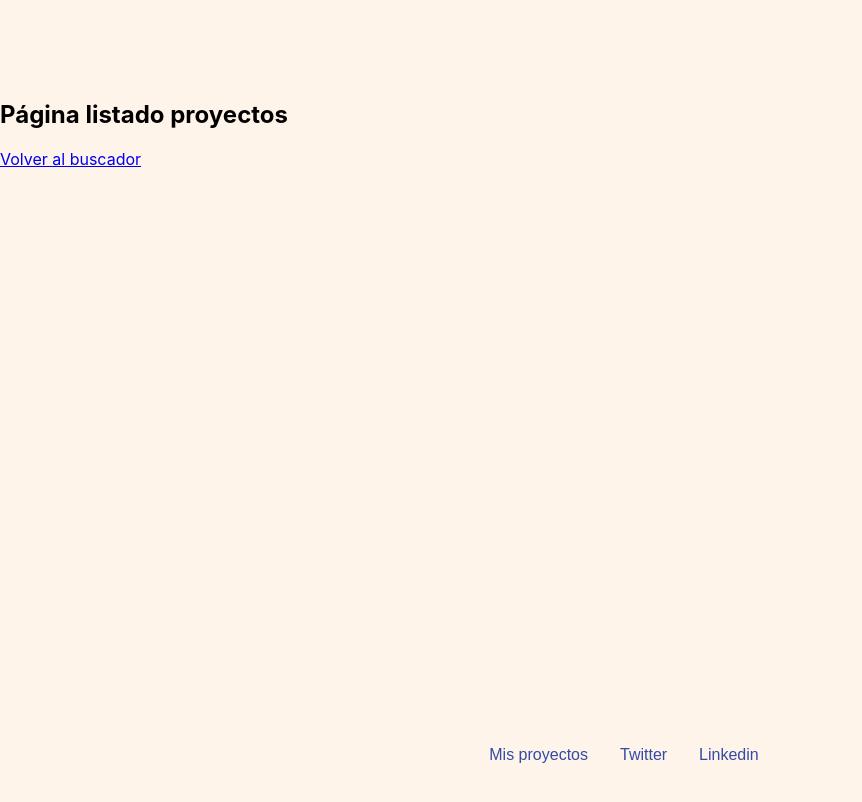
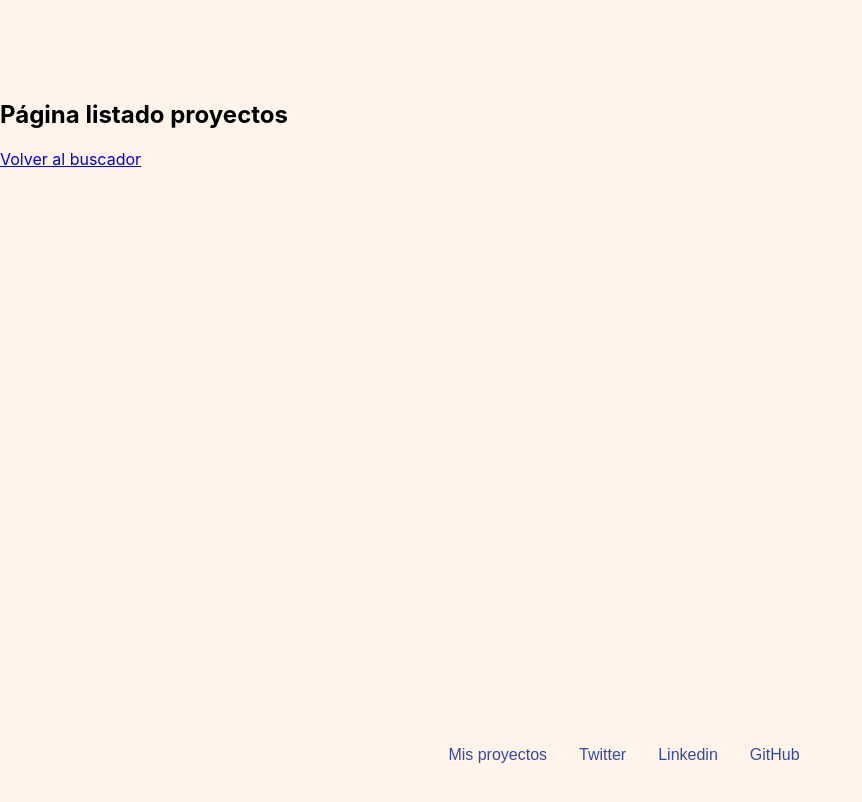
Before and after one commit to natassh/DogsReact, a React (Create React App) app: page /projects in a window 1280 px wide. Shown: the top 802 px of the page, without its empty margins (0-862 px from the left). Built offline with nearby package versions, Linux system fonts and the light colour scheme.

Commit message:
✨ Add Component ExternalLink and Add link github

```diff
--- /dev/null
+++ b/src/Components/Atoms/ExternalLink/ExternalLink.js
@@ -0,0 +1,16 @@
+import React from 'react';
+
+import './ExternalLink.css';
+
+function ExternalLink({ className = '', href, text }) {
+  const classes = `${className} link`;
+  return (
+    <h3 className={classes}>
+      <a href={href} target="_blank" rel="noopener noreferrer">
+        {text}
+      </a>
+    </h3>
+  );
+}
+
+export default ExternalLink;
--- a/src/Components/Molecules/Footer/Footer.css
+++ b/src/Components/Molecules/Footer/Footer.css
@@ -37,3 +37,6 @@ footer .link:hover {
 .lk:hover a {
   color: #0068a9;
 }
+.gh:hover a {
+  color: #000;
+}
--- a/src/Components/Molecules/Footer/Footer.js
+++ b/src/Components/Molecules/Footer/Footer.js
@@ -1,5 +1,6 @@
 import React from 'react';
 import { Link } from 'react-router-dom';
+import ExternalLink from '../../Atoms/ExternalLink/ExternalLink';
 
 import './Footer.css';
 
@@ -9,15 +10,21 @@ function Footer() {
       <h3 className="link">
         <Link to="/projects">Mis proyectos</Link>
       </h3>
-      <h3 className="link tw">
-        <a href="https://twitter.com/natassh">Twitter</a>
-      </h3>
-      <h3 className="link lk">
-        {' '}
-        <a href="https://www.linkedin.com/in/natacha-ivannikova-261478113/">
-          Linkedin
-        </a>
-      </h3>
+      <ExternalLink
+        className="tw"
+        href="https://twitter.com/natassh"
+        text="Twitter"
+      />
+      <ExternalLink
+        className="lk"
+        href="https://www.linkedin.com/in/natacha-ivannikova-261478113/"
+        text="Linkedin"
+      />
+      <ExternalLink
+        className="gh"
+        href="https://github.com/natassh"
+        text="GitHub"
+      />
     </footer>
   );
 }
```
Also changed, not shown: src/Components/Atoms/ExternalLink/ExternalLink.css (added).
